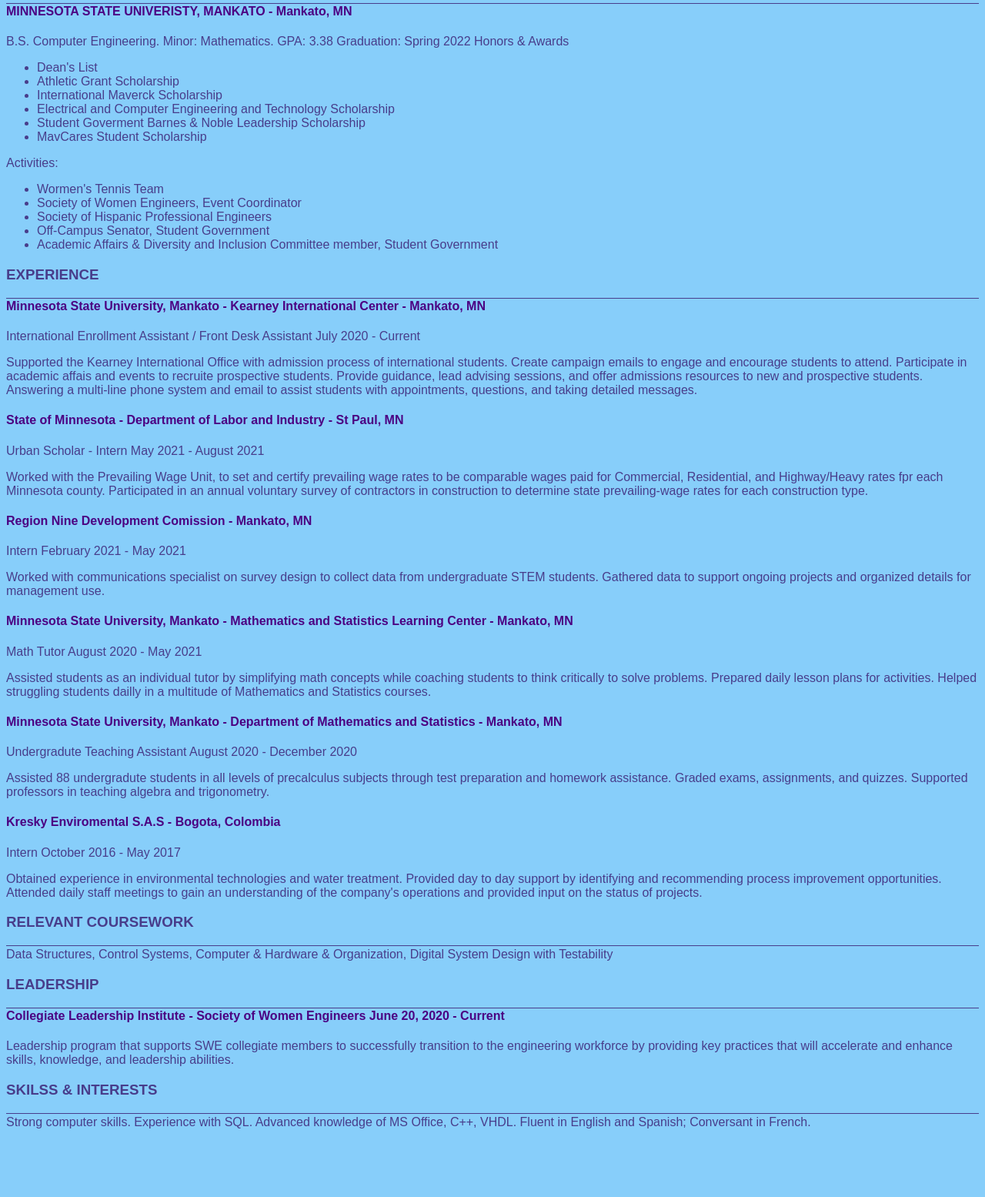
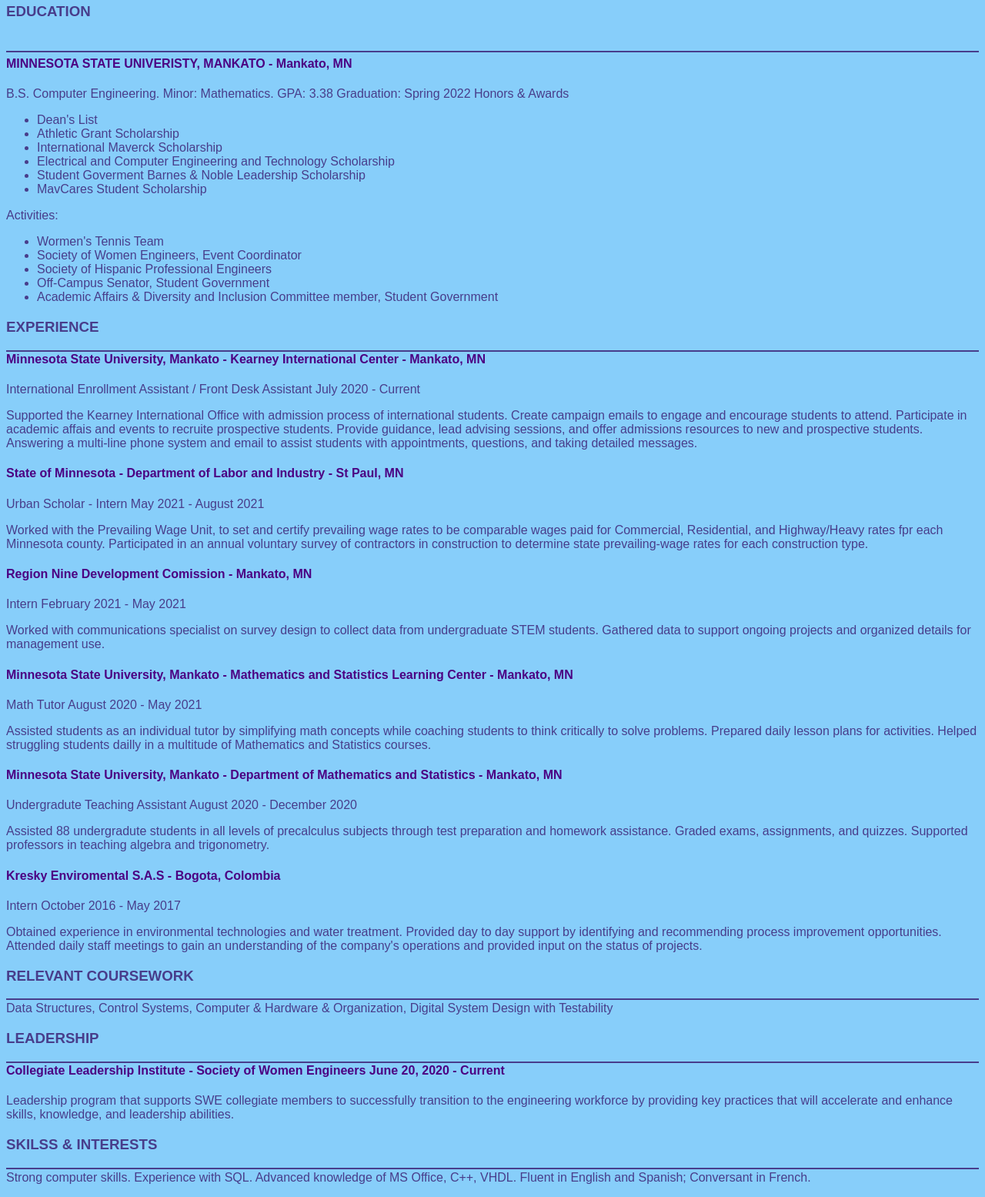
Before and after one commit to paula-bejarano/paula-bejarano.github.io, a plain HTML site: page index.html in a window 1280 px wide. Shown: the part 239-1794 px from the top of the page at 77% size. Before the commit the page ends 1722 px from the top, so only its background shows below. Drawn offline with Linux system fonts and the light colour scheme.

Commit message:
Update style.css

```diff
--- a/style.css
+++ b/style.css
@@ -3,8 +3,6 @@ body {
   font-family: sans-serif;
   color: darkslateblue;
   margin: 10%, 20%;
-
-
 }
 
 img {
@@ -17,38 +15,38 @@ img {
   margin-bottom: -20px;
   line-height: 0.3;
 
-
 }
 
 .education {
-  border-bottom: 1px solid;
-  margin-bottom: -20px;
-  line-height: 0.1;
-
-
+  border-bottom: 2px solid;
+  border-height: 40%;
+  margin-bottom: -15px;
+  line-height: 400%;
 }
 
 
 .experience {
-  border-bottom: 1px solid;
-   margin-bottom: -20px;
+  border-bottom: 2px solid;
+  margin-bottom: -20px;
+  line-height= 20px;
 }
 
 
 .coursework {
-  border-bottom: 1px solid;
+  border-bottom: 2px solid;
   margin-bottom: -14px;
 }
 
 .leadership {
-  border-bottom: 1px solid;
+  border-bottom: 2px solid;
    margin-bottom: -20px;
 }
 
 
 .skills {
-  border-bottom: 1px solid;
+  border-bottom: 2px solid;
   margin-bottom: -14px;
+  border-height: px
 
 }
 
```
